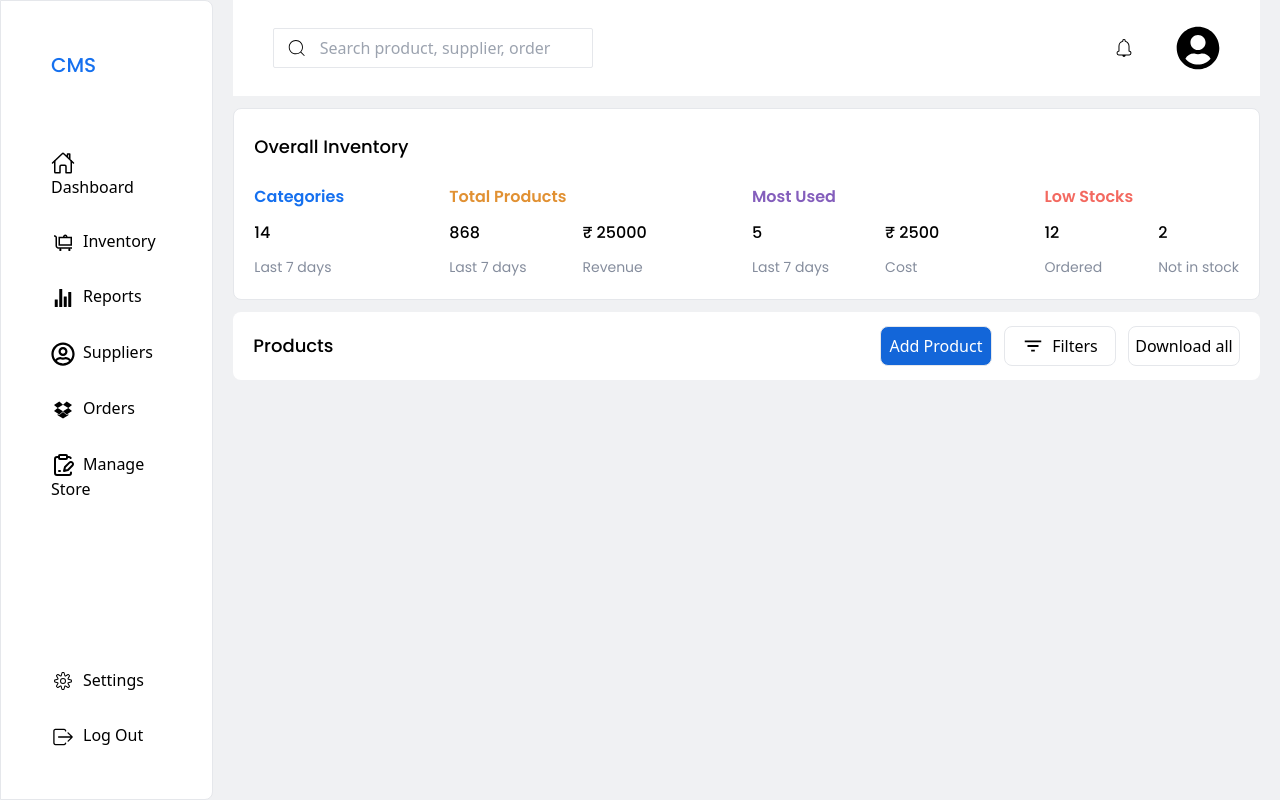
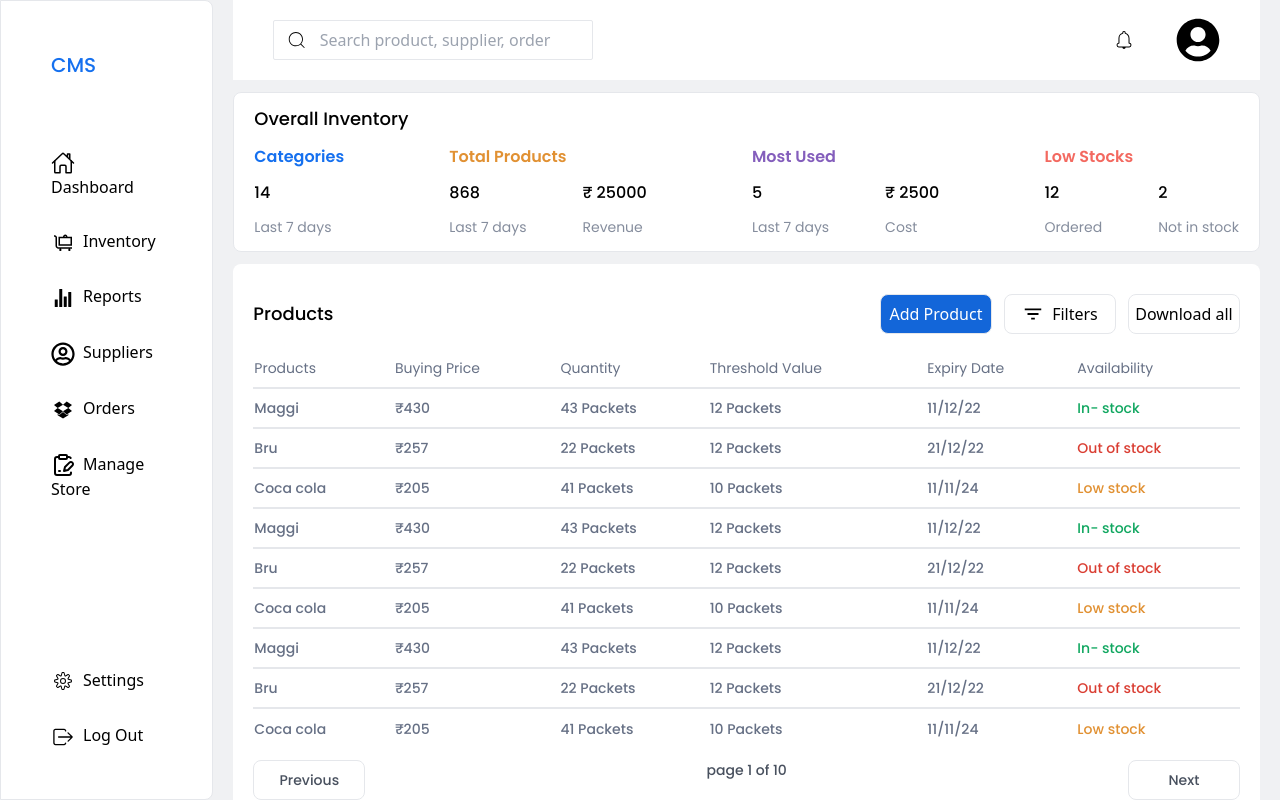
Before and after one commit to SARIF-MALIK/Adore, a React (Vite) app: page / in a window 1280 px wide. Built offline with nearby package versions, Linux system fonts and the light colour scheme.

Commit message:
projects

```diff
--- a/src/components/Home.jsx
+++ b/src/components/Home.jsx
@@ -10,7 +10,7 @@ function Home() {
       <div className="w-2/12 h-screen">
         <Sidebar />
       </div>
-      <div className="w-10/12 flex flex-col gap-3 px-5">
+      <div className="w-10/12 flex flex-col gap-3 px-5 overflow-y-auto">
         <div className>
           <Navbar />
         </div>
--- a/src/components/Navbar.jsx
+++ b/src/components/Navbar.jsx
@@ -5,7 +5,7 @@ import { FaUserCircle } from "react-icons/fa";
 
 function Navbar() {
   return (
-    <div className="w-full h-24 bg-white flex items-center ">
+    <div className="w-full h-20 bg-white flex items-center ">
       <div className="h-16 w-full flex justify-between items-center px-10">
         <div className="flex items-center w-48 h-10 md:w-80 gap-2 md:gap-3 bg-white rounded-sm border-[1px] pl-3">
           <CiSearch size={24} />
--- a/src/components/Overall.jsx
+++ b/src/components/Overall.jsx
@@ -2,8 +2,8 @@ import React from 'react'
 
 function Overall() {
   return (
-    <div className='h-48 border rounded-lg bg-white'>
-        <h1 className='font-poppins font-medium text-lg px-5 my-5 lg:my-6'>Overall Inventory</h1>
+    <div className='h-40 border rounded-lg bg-white'>
+        <h1 className='font-poppins font-medium text-lg px-5 lg:my-3'>Overall Inventory</h1>
         <div className='flex w-full justify-between px-5 h-24 '>
             <div className="categories flex flex-col gap-3">
                 <h2 className='poppins-6 text-[#1570EF]'>Categories</h2>
--- a/src/components/Products.jsx
+++ b/src/components/Products.jsx
@@ -1,21 +1,118 @@
-import React from 'react'
+import React from "react";
 import { MdFilterList } from "react-icons/md";
 
 function Products() {
   return (
-    <div className='w-full bg-white rounded-lg px-5'>
+    <div className="w-full bg-white rounded-lg px-5 overflow-y-auto py-4">
       <div className="header flex justify-between items-center">
         <div>
-          <h1 className='font-poppins font-medium text-lg py-5'>Products</h1>
+          <h1 className="poppins-5 text-lg py-5">Products</h1>
         </div>
-        <div className='flex gap-3'>
-          <button className='btn bg-[#1366D9] text-white'>Add Product</button>
-          <button className='btn flex items-center justify-center gap-2'> <MdFilterList size={22}/>Filters</button>
-          <button className='btn'>Download all</button>
+        <div className="flex gap-3">
+          <button className="btn bg-[#1366D9] text-white">Add Product</button>
+          <button className="btn flex items-center justify-center gap-2">
+            {" "}
+            <MdFilterList size={22} />
+            Filters
+          </button>
+          <button className="btn">Download all</button>
+        </div>
+      </div>
+      <div>
+        <table  className="text-[#667085] w-full">
+          <tr className="h-10"
+
+          >
+            <th className="poppins-4 text-sm text-start">Products</th>
+            <th className="poppins-4 text-sm text-start">Buying Price</th>
+            <th className="poppins-4 text-sm text-start">Quantity</th>
+            <th className="poppins-4 text-sm text-start">Threshold Value</th>
+            <th className="poppins-4 text-sm text-start">Expiry Date</th>
+            <th className="poppins-4 text-sm text-start">Availability</th>
+          </tr>
+          <tr className="poppins-5 text-sm border-t-2 h-10">
+            <td>Maggi</td>
+            <td>₹430</td>
+            <td>43 Packets</td>
+            <td>12 Packets</td>
+            <td>11/12/22</td>
+            <td className="text-[#10A760]">In- stock</td>
+          </tr>
+          <tr className="poppins-5 text-sm border-t-2 h-10">
+            <td>Bru</td>
+            <td>₹257</td>
+            <td>22 Packets</td>
+            <td>12 Packets</td>
+            <td>21/12/22</td>
+            <td className="text-[#DA3E33]">Out of stock</td>
+          </tr>
+          <tr className="poppins-5 text-sm border-t-2 h-10">
+            <td>Coca cola</td>
+            <td>₹205</td>
+            <td>41 Packets</td>
+            <td>10 Packets</td>
+            <td>11/11/24</td>
+            <td className="text-[#E19133]">Low stock</td>
+          </tr>
+          <tr className="poppins-5 text-sm border-t-2 h-10">
+            <td>Maggi</td>
+            <td>₹430</td>
+            <td>43 Packets</td>
+            <td>12 Packets</td>
+            <td>11/12/22</td>
+            <td className="text-[#10A760]">In- stock</td>
+          </tr>
+          <tr className="poppins-5 text-sm border-t-2 h-10">
+            <td>Bru</td>
+            <td>₹257</td>
+            <td>22 Packets</td>
+            <td>12 Packets</td>
+            <td>21/12/22</td>
+            <td className="text-[#DA3E33]">Out of stock</td>
+          </tr>
+          <tr className="poppins-5 text-sm border-t-2 h-10">
+            <td>Coca cola</td>
+            <td>₹205</td>
+            <td>41 Packets</td>
+            <td>10 Packets</td>
+            <td>11/11/24</td>
+            <td className="text-[#E19133]">Low stock</td>
+          </tr>
+          <tr className="poppins-5 text-sm border-t-2 h-10">
+            <td>Maggi</td>
+            <td>₹430</td>
+            <td>43 Packets</td>
+            <td>12 Packets</td>
+            <td>11/12/22</td>
+            <td className="text-[#10A760]">In- stock</td>
+          </tr>
+          <tr className="poppins-5 text-sm border-t-2 h-10">
+            <td>Bru</td>
+            <td>₹257</td>
+            <td>22 Packets</td>
+            <td>12 Packets</td>
+            <td>21/12/22</td>
+            <td className="text-[#DA3E33]">Out of stock</td>
+          </tr>
+          <tr className="poppins-5 text-sm border-t-2 h-10">
+            <td>Coca cola</td>
+            <td>₹205</td>
+            <td>41 Packets</td>
+            <td>10 Packets</td>
+            <td>11/11/24</td>
+            <td className="text-[#E19133]">Low stock</td>
+          </tr>
+        </table>
+      </div>
+      <div>
+      <div className="flex  justify-between pt-3 poppins-5 text-sm text-[#48505E]">
+          <button className="btn">Previous</button>
+          <p className="">page 1 of 10</p>
+          <button className="btn">Next</button>
         </div>
       </div>
     </div>
-  )
+  );
 }
 
-export default Products
+export default Products;
```
